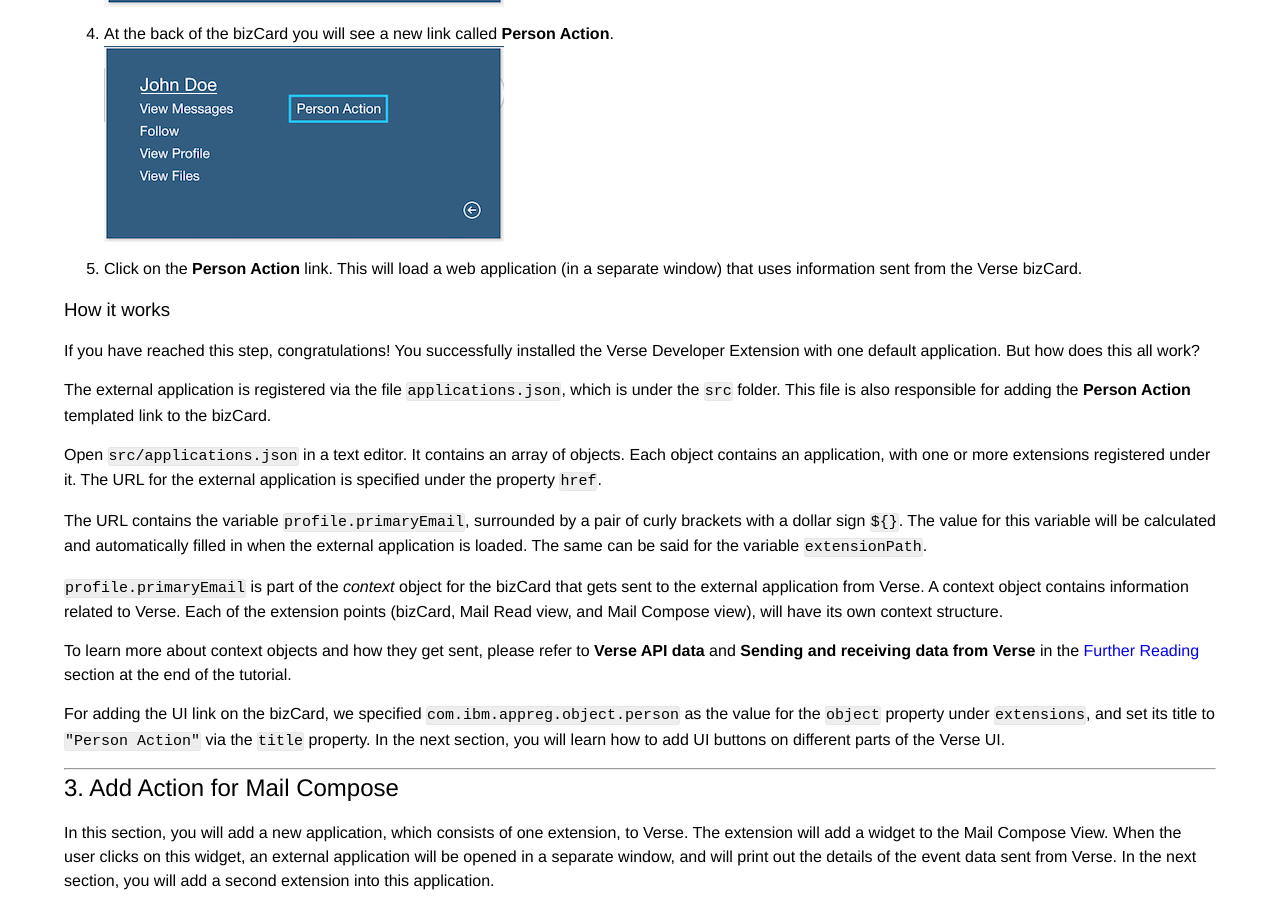
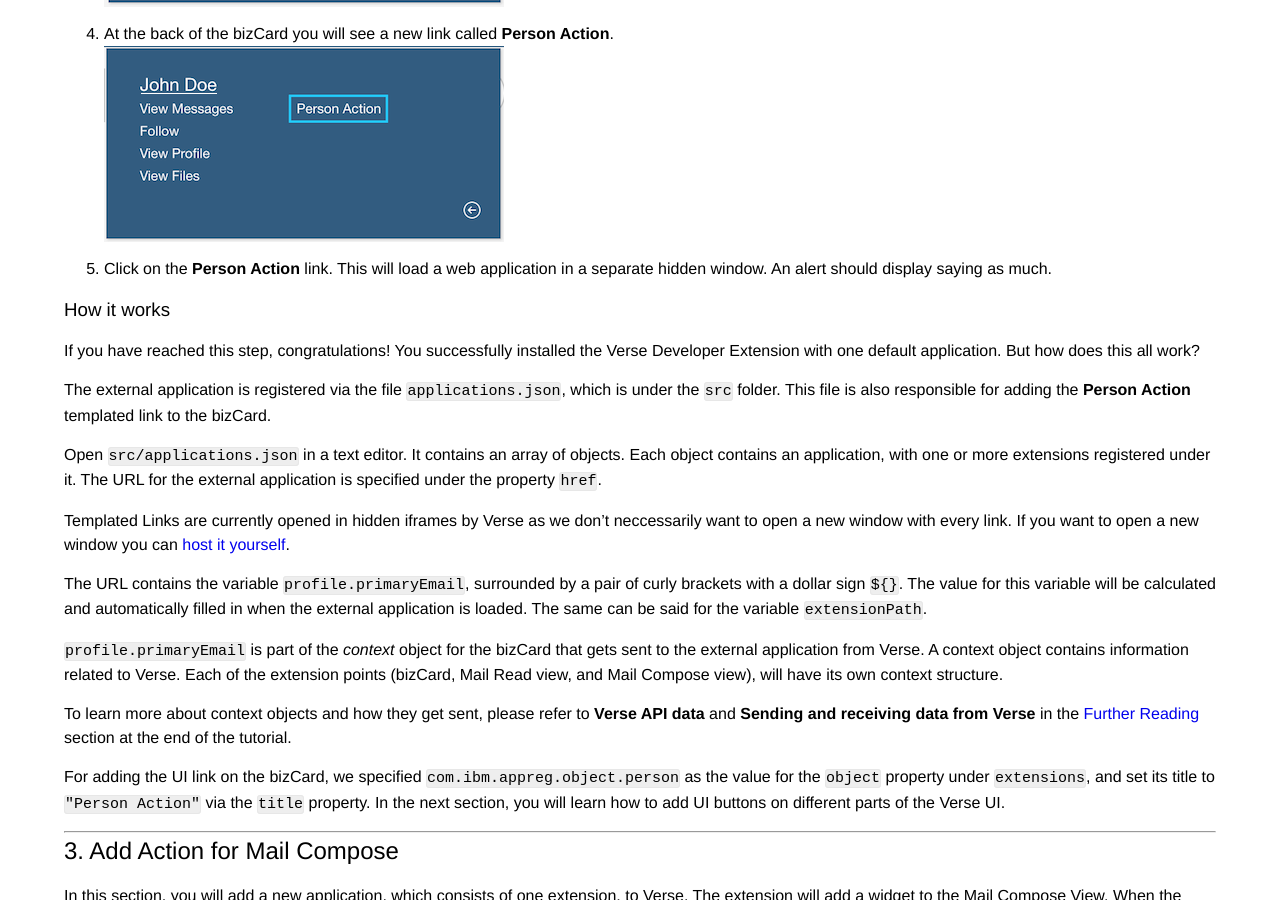
Before and after one commit to ibmverse/verse-developer, a Jekyll site: the page built from _tutorials/tutorial_verse_developer.md, in a window 1280 px wide and 900 px high, scrolled down 8761 px. Built offline with Jekyll 4.4.1, drawn with Linux system fonts in a browser that asks for light colours.

Commit message:
262835 updated templated link doc

```diff
--- a/_tutorials/tutorial_verse_developer.md
+++ b/_tutorials/tutorial_verse_developer.md
@@ -149,7 +149,7 @@ In the `src/manifest.json` file there is a `matches` property, which contains an
 4. At the back of the bizCard you will see a new link called __Person Action__.
 ![bizCard action](img/1_bizcard_action.png)
 
-5. Click on the __Person Action__ link. This will load a web application (in a separate window) that uses information sent from the Verse bizCard.
+5. Click on the __Person Action__ link. This will load a web application in a separate hidden window. An alert should display saying as much.
 
 
 ### How it works
@@ -158,6 +158,8 @@ If you have reached this step, congratulations! You successfully installed the V
 The external application is registered via the file `applications.json`, which is under the `src` folder. This file is also responsible for adding the __Person Action__ templated link to the bizCard.
 
 Open `src/applications.json` in a text editor. It contains an array of objects. Each object contains an application, with one or more extensions registered under it. The URL for the external application is specified under the property `href`.
+
+Templated Links are currently opened in hidden iframes by Verse as we don't neccessarily want to open a new window with every link. If you want to open a new window you can [host it yourself](#set-up-a web-server).
 
 The URL contains the variable `profile.primaryEmail`, surrounded by a pair of curly brackets with a dollar sign `${}`. The value for this variable will be calculated and automatically filled in when the external application is loaded. The same can be said for the variable `extensionPath`.
 
```
